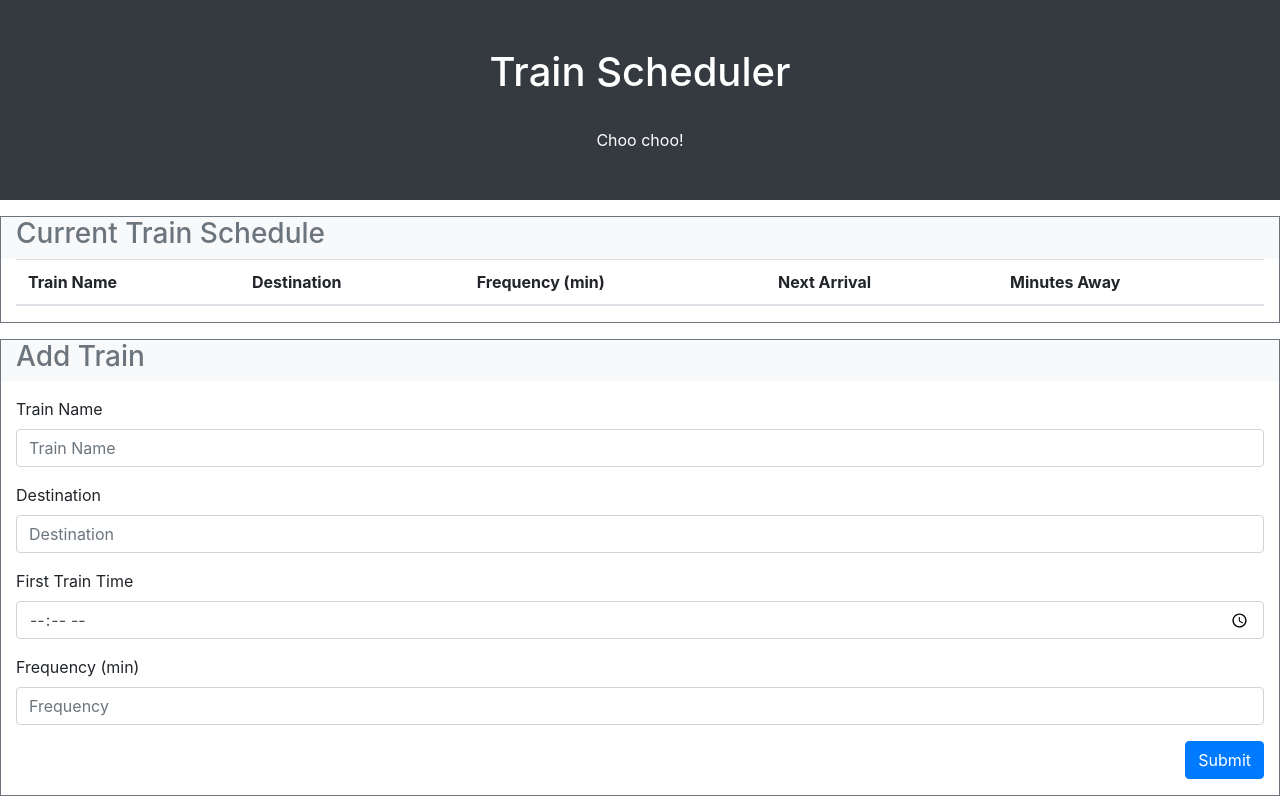
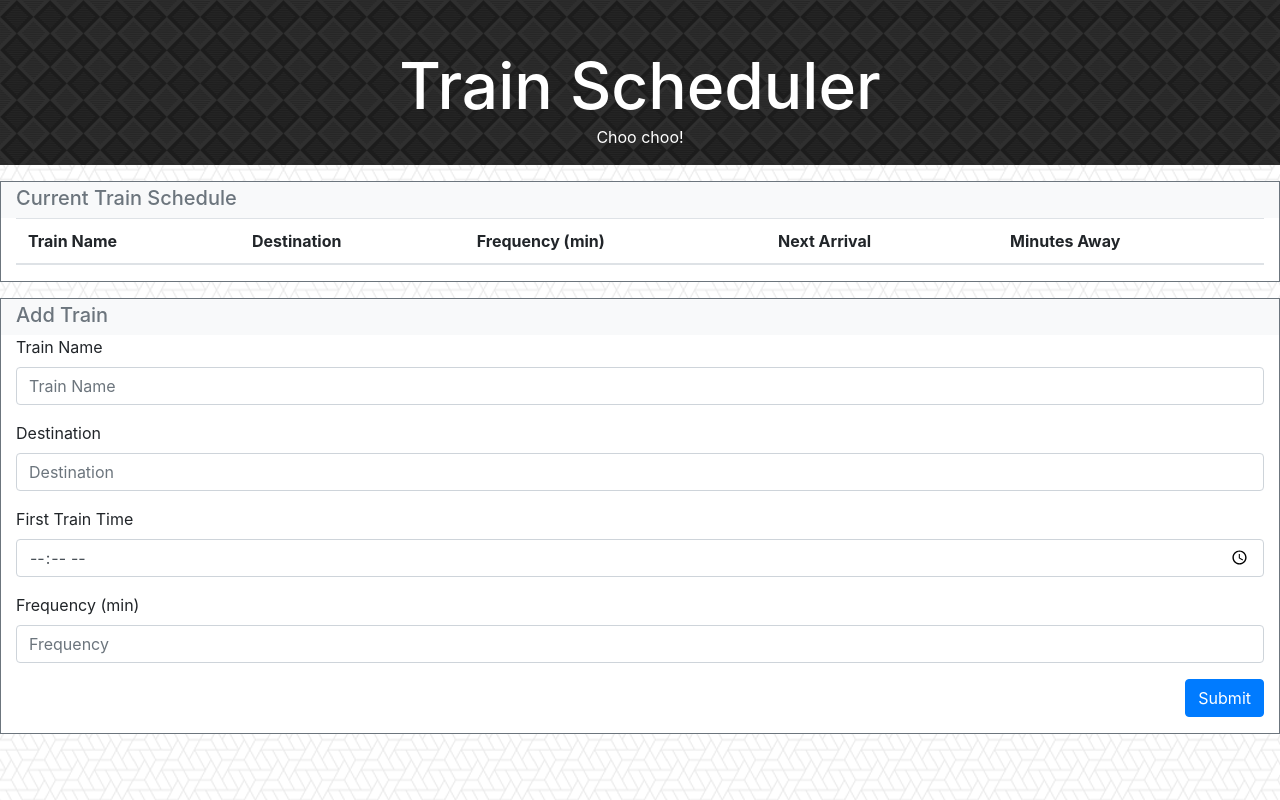
Before and after one commit to Mrrwmix/TrainScheduler, a plain HTML site: page index.html in a window 1280 px wide. Drawn offline with Linux system fonts and the light colour scheme; no server answers.

Commit message:
Styled the banner and background with subtle patterns, functioning table with next arrival and minutes away

```diff
--- a/assets/css/style.css
+++ b/assets/css/style.css
@@ -0,0 +1,9 @@
+.bannor {
+    background: url('../images/diagonal-squares.png');
+    background-repeat: repeat;
+}
+
+body {
+    background-image: url('../images/what-the-hex.png');
+    background-repeat: repeat;
+}
--- a/assets/js/logic.js
+++ b/assets/js/logic.js
@@ -36,8 +36,17 @@ database.ref('trains').on("child_added", function (snapshot, prevChildKey) {
     var nameTD = $("<td>").text(newPost.name);
     var destinoTD = $("<td>").text(newPost.destino);
     var freqTD = $("<td>").text(newPost.frequency);
-    var nextArrivalTD = $("<td>").text(nextArrival(newPost.firstTrainTime)); // Figuring out how to get the next arrival time posted here
-    var minutesAwayTD = $("<td>").text(); //Possibly using $moment(arrivalTD).toNow(true)
+
+    // Math to determine next train time and minutes away
+
+    var firstTimeConverted = moment(newPost.firstTrainTime, 'HH:mm').subtract(1, 'years');
+    var diffTime = moment().diff(moment(firstTimeConverted), 'minutes');
+    var timeApartRemainder = diffTime % newPost.frequency;
+    var minutesUntilTrain = newPost.frequency - timeApartRemainder;
+    var nextTrain = moment().add(minutesUntilTrain, "minutes");
+
+    var nextArrivalTD = $("<td>").text(moment(nextTrain).format('hh:mm A')); // Figuring out how to get the next arrival time posted here
+    var minutesAwayTD = $("<td>").text(minutesUntilTrain); //Possibly using $moment(arrivalTD).toNow(true)
 
     newTR.append(nameTD);
     newTR.append(destinoTD);
@@ -46,15 +55,13 @@ database.ref('trains').on("child_added", function (snapshot, prevChildKey) {
     newTR.append(minutesAwayTD);
     $("#trainData").append(newTR);
 
-    function nextArrival(start){
-        var firstTimeConverted = moment(start, 'HH:mm').subtract(1, 'years');
-        var diffTime = moment().diff(moment(firstTimeConverted), 'minutes');
-        console.log(diffTime);
-        var timeApartRemainder = diffTime % newPost.frequency;
-        console.log(timeApartRemainder);
-        var minutesUntilTrain = newPost.frequency - timeApartRemainder;
-        console.log("Minutes till train: " + minutesUntilTrain);
-        var nextTrain = moment().add(minutesUntilTrain, "minutes");
-        console.log("Next train = " + moment(nextTrain).format("hh:mm"));
-    }
+        // var firstTimeConverted = moment(newPost.firstTrainTime, 'HH:mm').subtract(1, 'years');
+        // var diffTime = moment().diff(moment(firstTimeConverted), 'minutes');
+        // console.log(diffTime);
+        // var timeApartRemainder = diffTime % newPost.frequency;
+        // console.log(timeApartRemainder);
+        // var minutesUntilTrain = newPost.frequency - timeApartRemainder;
+        // console.log("Minutes till train: " + minutesUntilTrain);
+        // var nextTrain = moment().add(minutesUntilTrain, "minutes");
+        // console.log("Next train = " + moment(nextTrain).format("hh:mm A"));
 })
--- a/index.html
+++ b/index.html
@@ -15,14 +15,14 @@
 
 <body>
     <div class="container-fluid">
-        <div class="row h-25 bg-dark text-white">
-            <div class="col-lg-12 text-center mt-5 mb-0"><h1 class="mb-0">Train Scheduler</h1></div>
+        <div class="row text-white bannor">
+            <div class="col-lg-12 text-center mt-5 mb-0"><h1 class="mb-0" style="font-size: 4rem">Train Scheduler</h1></div>
             <div class="col-lg-12 text-center mt-0"><p>Choo choo!</p></div>
 
         </div>
         <div class="row my-3 border border-secondary">
             <div class="col-lg-12 bg-light text-muted">
-                <h3 class="text-left">Current Train Schedule</h3>
+                <h5 class="pt-1">Current Train Schedule</h5>
             </div>
             <div class="col-lg-12 bg-white">
                 <table class="table">
@@ -43,9 +43,9 @@
         </div>
         <div class="row border border-secondary">
             <div class="col-lg-12 bg-light text-muted">
-                <h3>Add Train</h3>
+                <h5 class="pt-1">Add Train</h5>
             </div>
-            <div class="input-group mt-3 col-lg-12 d-flex flex-column">
+            <div class="input-group col-lg-12 d-flex flex-column bg-white">
                 <form>
                     <div class="form-group">
                         <label>Train Name</label>
```
Also changed, not shown: assets/images/diagonal-squares.png (added), assets/images/what-the-hex.png (added).
